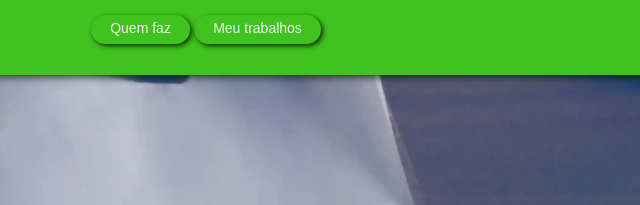
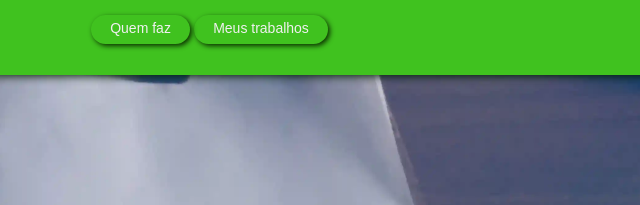
Before and after one commit to JoaoG23/Site-Portifolio, a plain HTML site: page portifolio.html in a window 1280 px wide. Shown: the top 205 px of the page, 613-1253 px from the left. Drawn offline with Linux system fonts and the light colour scheme; a web font is replaced by a local one.

Commit message:
Concertando-erros-portugues

```diff
--- a/portifolio.html
+++ b/portifolio.html
@@ -25,7 +25,7 @@
         <img class="logo" src="./icons/Logo_joao.png">
         <ul class="menu">
             <li><a class="botao_menu" href="./index.html">Quem faz</a></li>
-            <li><a class="botao_menu" href="./portifolio.html">Meu trabalhos</a></li>
+            <li><a class="botao_menu" href="./portifolio.html">Meus trabalhos</a></li>
         </ul>
     </header>
 
```
Also changed, not shown: index.html (+1 -1 lines), 1 other file.
